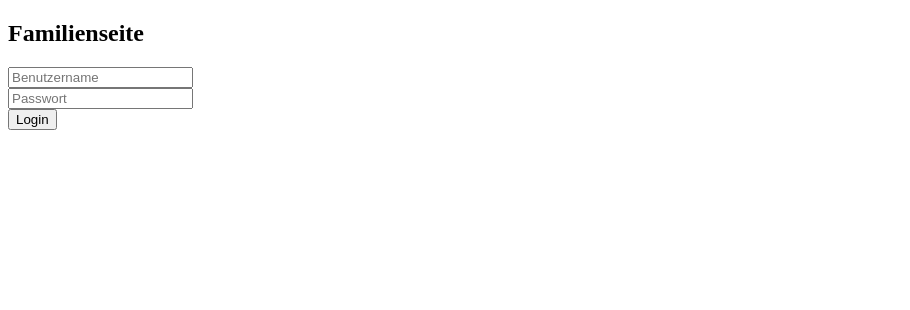
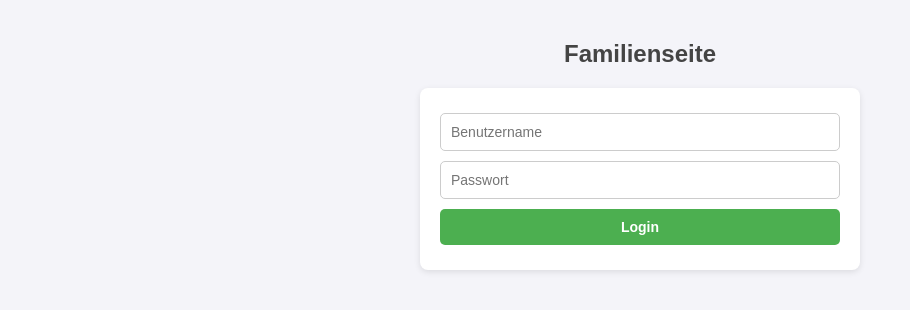
Before and after one commit to Jonas35834/Familienserver, a website: page index.html in a window 1280 px wide. Shown: the whole page, without its empty margins (0-910 px from the left). Drawn offline with nearby package versions, Linux system fonts and the light colour scheme; no server answers.

Commit message:
index.html

```diff
--- a/index.html
+++ b/index.html
@@ -3,6 +3,79 @@
 <head>
   <meta charset="UTF-8" />
   <title>Familienseite</title>
+  <style>
+    body {
+      font-family: Arial, sans-serif;
+      background: #f4f4f9;
+      margin: 0;
+      padding: 20px;
+      text-align: center;
+      color: #333;
+    }
+
+    h2 {
+      color: #444;
+    }
+
+    form, #chat, #adminPanel {
+      background: white;
+      border-radius: 8px;
+      padding: 20px;
+      margin: 20px auto;
+      width: 90%;
+      max-width: 400px;
+      box-shadow: 0 2px 6px rgba(0,0,0,0.1);
+      text-align: left;
+    }
+
+    input, button {
+      padding: 10px;
+      margin: 5px 0;
+      width: 100%;
+      border: 1px solid #ccc;
+      border-radius: 5px;
+      box-sizing: border-box;
+      font-size: 14px;
+    }
+
+    button {
+      background: #4caf50;
+      color: white;
+      font-weight: bold;
+      border: none;
+      cursor: pointer;
+      transition: background 0.2s;
+    }
+
+    button:hover {
+      background: #45a049;
+    }
+
+    #messages {
+      border: 1px solid #ddd;
+      height: 200px;
+      overflow-y: auto;
+      padding: 10px;
+      background: #fafafa;
+      border-radius: 5px;
+      margin-bottom: 10px;
+    }
+
+    #messages div {
+      padding: 5px;
+      margin-bottom: 4px;
+      border-bottom: 1px solid #eee;
+    }
+
+    #messages div b {
+      color: #4caf50;
+    }
+
+    #adminPanel h3 {
+      margin-top: 0;
+      color: #e91e63;
+    }
+  </style>
 </head>
 <body>
   <h2>Familienseite</h2>
@@ -17,7 +90,7 @@
   <!-- Chat-Bereich -->
   <div id="chat" style="display:none;">
     <h3>Chat</h3>
-    <div id="messages" style="border:1px solid gray;height:150px;overflow:auto;"></div>
+    <div id="messages"></div>
     <input id="msg" placeholder="Nachricht">
     <button onclick="sendMsg()">Senden</button>
   </div>
```
